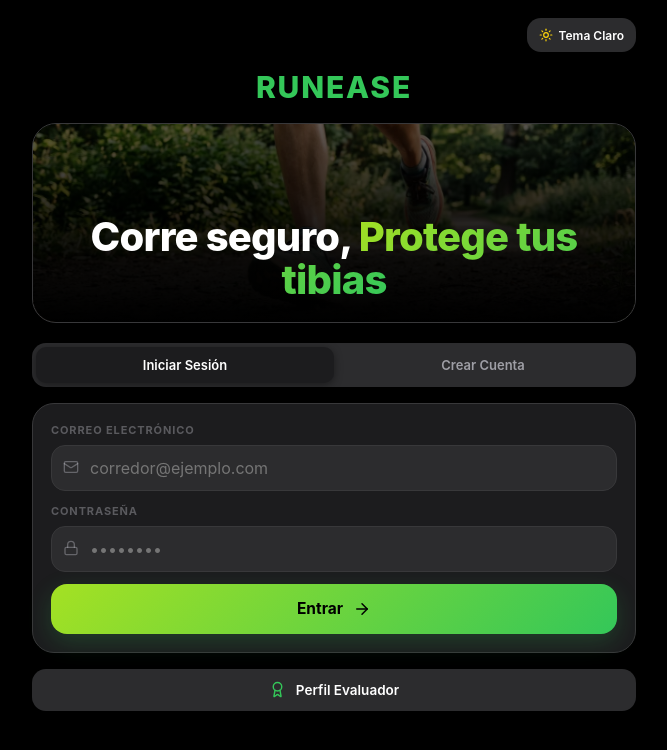
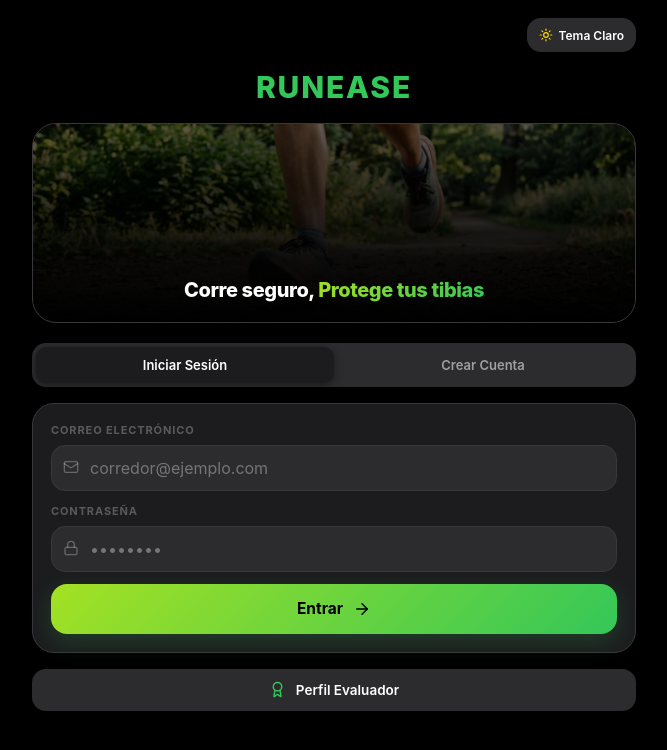
Before and after one commit to Davis123S/runsindolor-app, a React (Vite) app: page / in a window 1280 px wide. Shown: the top 750 px of the page, without its empty margins (306-973 px from the left). Built offline with nearby package versions, Linux system fonts and the light colour scheme.

Commit message:
Ultimo ajuste App.jsx

```diff
--- a/src/App.jsx
+++ b/src/App.jsx
@@ -984,7 +984,7 @@ function AuthView({ theme, onToggleTheme, onLogin, onRegister, onDemoLogin }) {
             width: '100%'
           }}
         >
-          <h1 className="display" style={{ fontSize: '40px', marginTop: '4px' }}>
+          <h1 className="display" style={{ fontSize: '20px', marginTop: '4px' }}>
             Corre seguro, <span className="grad-text">Protege tus tibias</span>
           </h1>
         </div>
```
